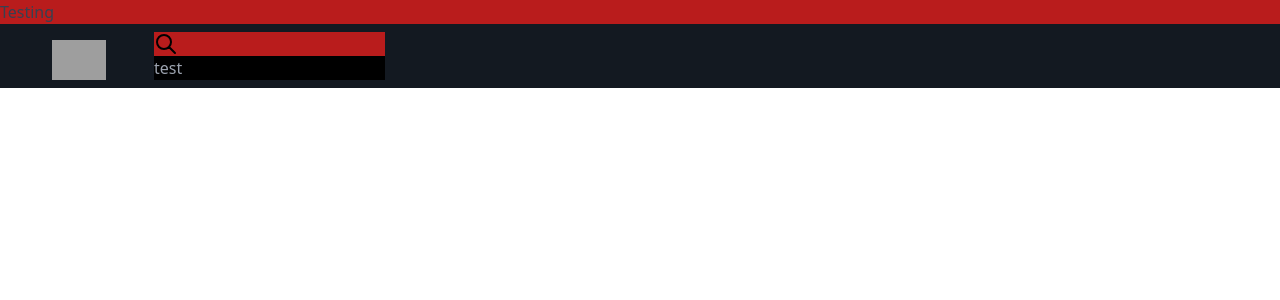
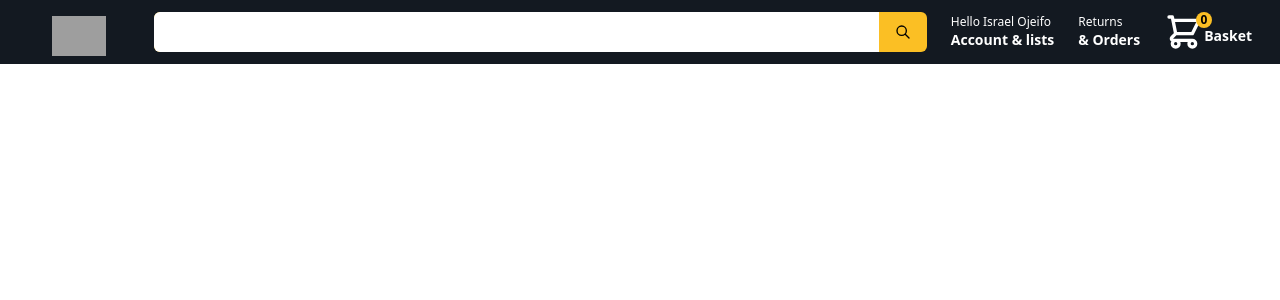
Before and after one commit to Isrealsix/amazon, a Next.js app: page / in a window 1280 px wide. Shown: the top 300 px of the page. Built offline with nearby package versions, Linux system fonts and the light colour scheme; grey boxes are pictures that could not be loaded.

Commit message:
completed the Header component

```diff
--- a/components/Header.js
+++ b/components/Header.js
@@ -21,9 +21,32 @@ const Header = () => {
 					/>
 				</div>
 
-				<div className="bg-red-700">
-					<SearchIcon className="h-6 text-black" />
-					<input type="text" placeholder="test" className="bg-black" />
+				<div className="hidden  sm:flex items-center bg-yellow-400 h-10 rounded-md flex-grow hover:bg-yellow-500 cursor-pointer">
+					<input
+						className="p-2 h-full w-6 flex-grow flex-shrink rounded-l-md focus:outline-none px-4"
+						type="text"
+					/>
+					<SearchIcon className="h-12 p-4" />
+				</div>
+				{/* Right */}
+				<div className="text-white flex items-center text-xs space-x-6 mx-6 whitespace-nowrap">
+					<div className="link">
+						<p>Hello Israel Ojeifo</p>
+						<p className="font-extrabold md:text-sm">Account & lists</p>
+					</div>
+					<div className="link">
+						<p>Returns</p>
+						<p className="font-extrabold md:text-sm">& Orders</p>
+					</div>
+					<div className="relative link flex items-center">
+						<span className="absolute top-0 right-0 md:right-10 h-4 w-4 bg-yellow-400 text-center rounded-full text-black font-bold">
+							0
+						</span>
+						<ShoppingCartIcon className="h-10" />
+						<p className="hidden md:inline font-extrabold md:text-sm mt-2">
+							Basket
+						</p>
+					</div>
 				</div>
 			</div>
 
--- a/pages/index.js
+++ b/pages/index.js
@@ -8,7 +8,7 @@ export default function Home() {
 				<title>Amazon 2 Clone</title>
 			</Head>
 			{/* Header */}
-			<h2 className="bg-red-700 text-gray-700">Testing</h2>
+
 			<Header />
 		</div>
 	);
--- a/styles/globals.css
+++ b/styles/globals.css
@@ -1,3 +1,9 @@
 @tailwind base;
 @tailwind components;
 @tailwind utilities;
+
+@layer components {
+    .link {
+        @apply cursor-pointer hover:underline
+    }
+}
```
